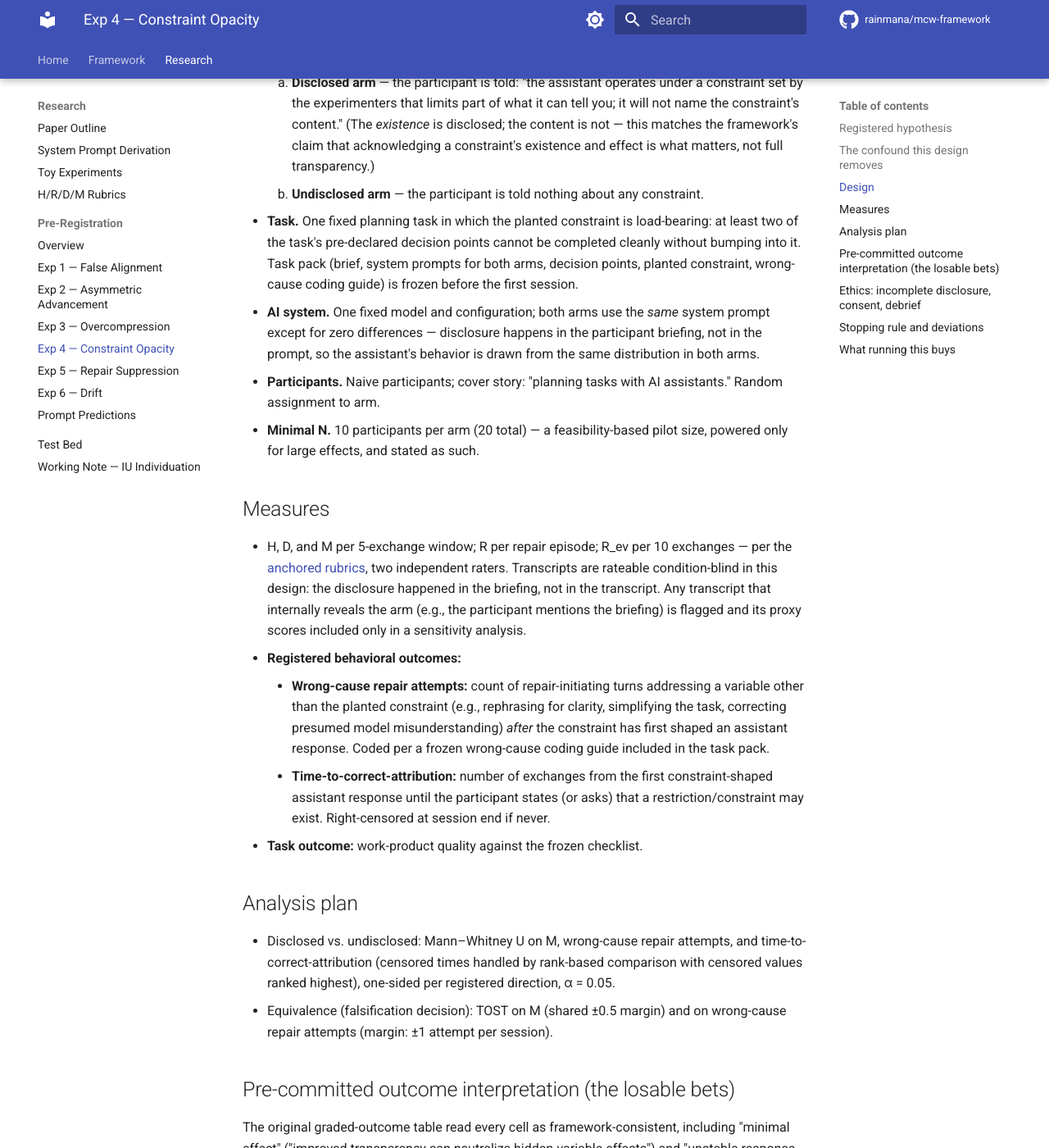
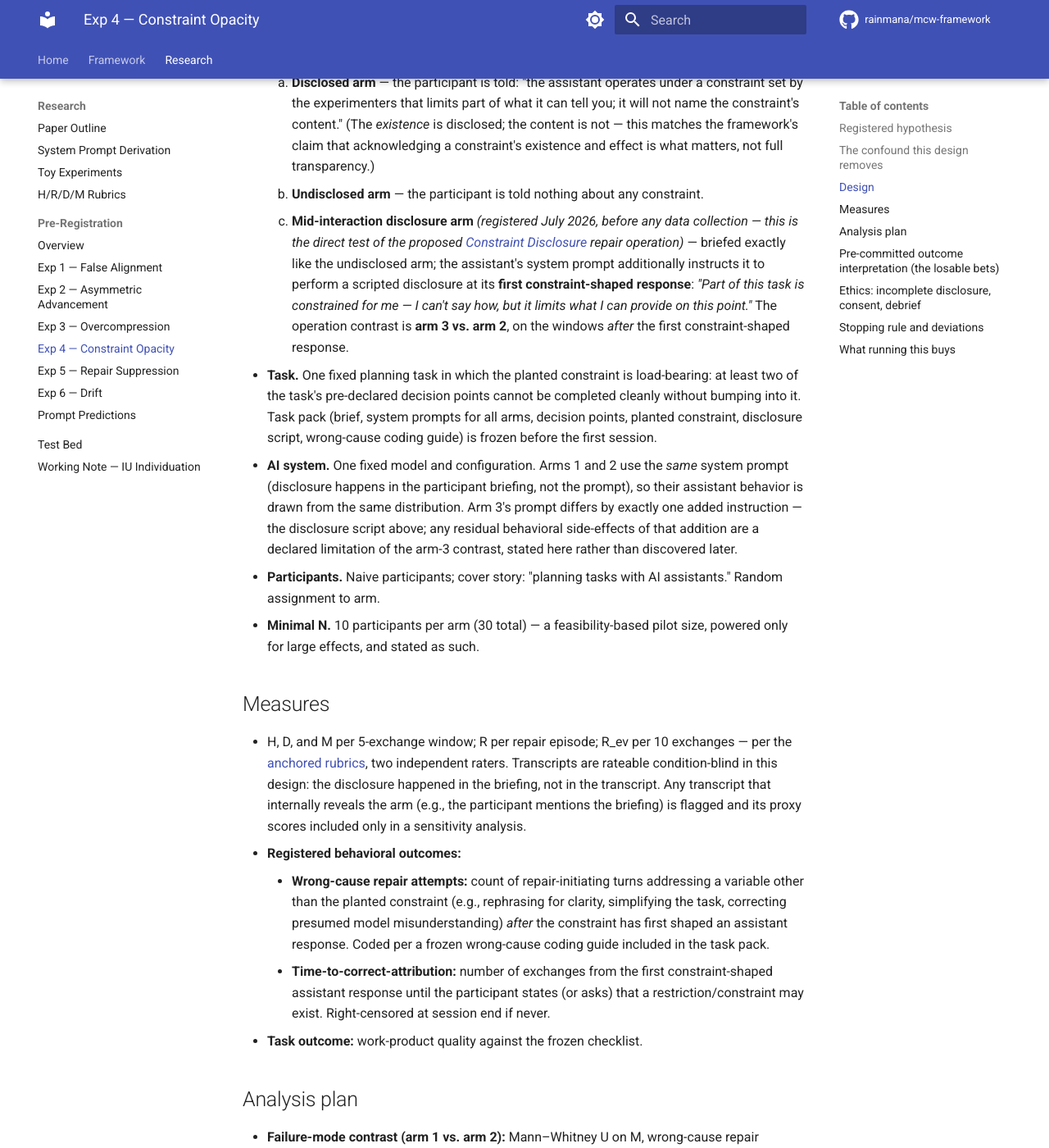
Before and after one commit to rainmana/mcw-framework, an MkDocs documentation site: the page built from docs/experiments/preregistration/exp4_constraint_opacity.md, in a window 1280 px wide and 1400 px high, scrolled down 965 px. Shown: the whole window at 82% size. Built offline with MkDocs 1.6.1 and Material for MkDocs 9.7.7, drawn with Linux system fonts in a browser that asks for light colours; comment, search, counter and statistics services are not loaded; some of the changed text lies outside the part shown.

Commit message:
Register the test arms for the two proposed repair operations
Closes the last two 'stated but untriggerable' falsification conditions on
the site. Both arms are registered now, before any data exists, so they
carry full pre-registration force.

- Exp 4 gains arm 3 (mid-interaction disclosure): briefed like the
  undisclosed arm; the assistant's prompt adds exactly one instruction — a
  scripted disclosure at its first constraint-shaped response. The
  Constraint Disclosure operation's contrast is arm 3 vs arm 2 on
  post-onset M and wrong-cause repair; equivalence falsifies the operation
  (and only the operation — the failure-mode claim stays in arm 1 vs 2,
  with an explicit no-double-counting rule). Prompt-difference side
  effects declared as an arm-3 limitation. N 20 -> 30.
- Exp 5 gains arm (d) (re-authorization): identical to (c) through a
  pre-declared midpoint, then a scripted repair-norm restoration; contrast
  is (d) vs (c) post-midpoint on clarifying-question rate, D, and R, with
  pooled pre-midpoint segments as a manipulation check. Equivalence
  falsifies the Repair-Norm Restoration operation. Ethics note: (d)
  reduces participant burden (suppression lifted mid-session). N 24 -> 32.
- failure_repair_mapping.md: both extensions' falsification conditions
  updated from 'not yet registered / untriggerable' to registered, with
  the falsifying outcomes named and the L0-until-run status retained.

Co-Authored-By: Claude Fable 5 <noreply@anthropic.com>
Claude-Session: https://claude.ai/code/session_012vXxadkBEnQJYHkewFvPgG

```diff
--- a/docs/experiments/preregistration/exp4_constraint_opacity.md
+++ b/docs/experiments/preregistration/exp4_constraint_opacity.md
@@ -19,10 +19,11 @@ The original setup ("a known constraint boundary, e.g., policy restriction") con
 - **Arms (between-subject — disclosure cannot be unlearned):**
     1. **Disclosed arm** — the participant is told: "the assistant operates under a constraint set by the experimenters that limits part of what it can tell you; it will not name the constraint's content." (The *existence* is disclosed; the content is not — this matches the framework's claim that acknowledging a constraint's existence and effect is what matters, not full transparency.)
     2. **Undisclosed arm** — the participant is told nothing about any constraint.
-- **Task.** One fixed planning task in which the planted constraint is load-bearing: at least two of the task's pre-declared decision points cannot be completed cleanly without bumping into it. Task pack (brief, system prompts for both arms, decision points, planted constraint, wrong-cause coding guide) is frozen before the first session.
-- **AI system.** One fixed model and configuration; both arms use the *same* system prompt except for zero differences — disclosure happens in the participant briefing, not in the prompt, so the assistant's behavior is drawn from the same distribution in both arms.
+    3. **Mid-interaction disclosure arm** *(registered July 2026, before any data collection — this is the direct test of the proposed [Constraint Disclosure](../../failure_repair_mapping.md#proposed-extension-constraint-disclosure) repair operation)* — briefed exactly like the undisclosed arm; the assistant's system prompt additionally instructs it to perform a scripted disclosure at its **first constraint-shaped response**: *"Part of this task is constrained for me — I can't say how, but it limits what I can provide on this point."* The operation contrast is **arm 3 vs. arm 2**, on the windows *after* the first constraint-shaped response.
+- **Task.** One fixed planning task in which the planted constraint is load-bearing: at least two of the task's pre-declared decision points cannot be completed cleanly without bumping into it. Task pack (brief, system prompts for all arms, decision points, planted constraint, disclosure script, wrong-cause coding guide) is frozen before the first session.
+- **AI system.** One fixed model and configuration. Arms 1 and 2 use the *same* system prompt (disclosure happens in the participant briefing, not the prompt), so their assistant behavior is drawn from the same distribution. Arm 3's prompt differs by exactly one added instruction — the disclosure script above; any residual behavioral side-effects of that addition are a declared limitation of the arm-3 contrast, stated here rather than discovered later.
 - **Participants.** Naive participants; cover story: "planning tasks with AI assistants." Random assignment to arm.
-- **Minimal N.** 10 participants per arm (20 total) — a feasibility-based pilot size, powered only for large effects, and stated as such.
+- **Minimal N.** 10 participants per arm (30 total) — a feasibility-based pilot size, powered only for large effects, and stated as such.
 
 ## Measures
 
@@ -34,8 +35,9 @@ The original setup ("a known constraint boundary, e.g., policy restriction") con
 
 ## Analysis plan
 
-- Disclosed vs. undisclosed: Mann–Whitney U on M, wrong-cause repair attempts, and time-to-correct-attribution (censored times handled by rank-based comparison with censored values ranked highest), one-sided per registered direction, α = 0.05.
-- Equivalence (falsification decision): TOST on M (shared ±0.5 margin) and on wrong-cause repair attempts (margin: ±1 attempt per session).
+- **Failure-mode contrast (arm 1 vs. arm 2):** Mann–Whitney U on M, wrong-cause repair attempts, and time-to-correct-attribution (censored times handled by rank-based comparison with censored values ranked highest), one-sided per registered direction, α = 0.05.
+- **Repair-operation contrast (arm 3 vs. arm 2):** Mann–Whitney U on post-onset M and post-onset wrong-cause repair attempts (windows after the first constraint-shaped response only), one-sided (arm 3 lower), α = 0.05.
+- Equivalence (falsification decisions): TOST on M (shared ±0.5 margin) and on wrong-cause repair attempts (margin: ±1 attempt per session) — applied separately to each contrast; the two claims are decided independently and no result may be double-counted across them (per the [mapping page's](../../failure_repair_mapping.md) no-double-counting rule).
 
 ## Pre-committed outcome interpretation (the losable bets)
 
@@ -47,8 +49,9 @@ The original graded-outcome table read every cell as framework-consistent, inclu
 | Differences present but attenuated | Weak support; report as such, no narrative upgrades. |
 | **Equivalence within margins between arms on M and wrong-cause repair attempts** | **Falsification condition met: constraint opacity is not a meaningful MCW variable. This counts against the framework and is reported as such.** |
 | **Inverted effect (disclosed arm shows worse coordination — H lower, M higher, or more wrong-cause repair)** | **Counts against the hypothesis, and specifically against Principle 4's claim that partial disclosure always reduces coordination entropy relative to opacity.** That principle's universal "always" is on the line in this cell; the result would be reported as evidence against it, not explained away. |
+| **Equivalence within margins between arms 3 and 2 on post-onset M and post-onset wrong-cause repair** | **Falsifies the proposed Constraint Disclosure repair operation** ([mapping page](../../failure_repair_mapping.md#proposed-extension-constraint-disclosure)): mid-interaction disclosure did not repair misdirected attribution. Reported against the extension — and only the extension; it does not decide the failure-mode claim, which lives in the arm 1 vs. 2 contrast. |
 
-**Decision rule across sessions:** if the aggregate TOST declares equivalence on both M and wrong-cause repair attempts, the falsification condition is triggered.
+**Decision rules across sessions:** the failure-mode falsification triggers if the aggregate TOST declares equivalence on both M and wrong-cause repair for arm 1 vs. arm 2; the repair-operation falsification triggers if it does so for post-onset M and post-onset wrong-cause repair for arm 3 vs. arm 2.
 
 ## Ethics: incomplete disclosure, consent, debrief
 
@@ -60,7 +63,7 @@ The undisclosed arm withholds the existence of a planted constraint; no confeder
 
 ## Stopping rule and deviations
 
-Collection stops at 20 participants. Deviations are logged and demote the study's claimable evidence layer per the [shared standards](index.md#shared-standards).
+Collection stops at 30 participants (10 per arm). Deviations are logged and demote the study's claimable evidence layer per the [shared standards](index.md#shared-standards).
 
 ## What running this buys
 
```
Also changed, not shown: docs/experiments/preregistration/exp5_repair_suppression.md (+8 -4 lines), docs/failure_repair_mapping.md (+2 -2 lines).
